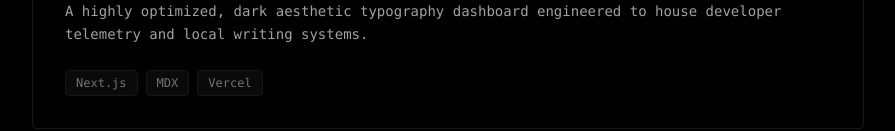
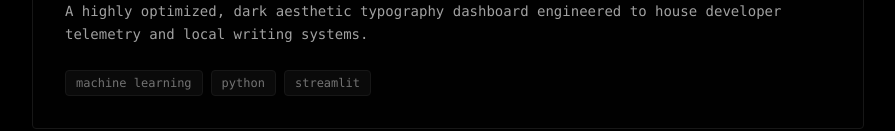
Before and after one commit to lovnexora/lovnexora, a Next.js app: page /projects in a window 1280 px wide. Shown: the part 669-800 px from the top of the page, without its empty margins (192-1087 px from the left). Built offline with nearby package versions, Linux system fonts and the light colour scheme.

Commit message:
add this

```diff
--- a/app/projects/page.tsx
+++ b/app/projects/page.tsx
@@ -12,8 +12,8 @@ const projectMatrix = [
     id: "02",
     name: "Myocast",
     description: "A highly optimized, dark aesthetic typography dashboard engineered to house developer telemetry and local writing systems.",
-    stack: ["Next.js", "MDX", "Vercel"],
-    productionUrl: "https://lovnexora.xyz"
+    stack: ["machine learning", "python", "streamlit"],
+    productionUrl: "https://myocast-lpsemmtamkhgjuazahuuxz.streamlit.app/"
   }
 ];
 
```
